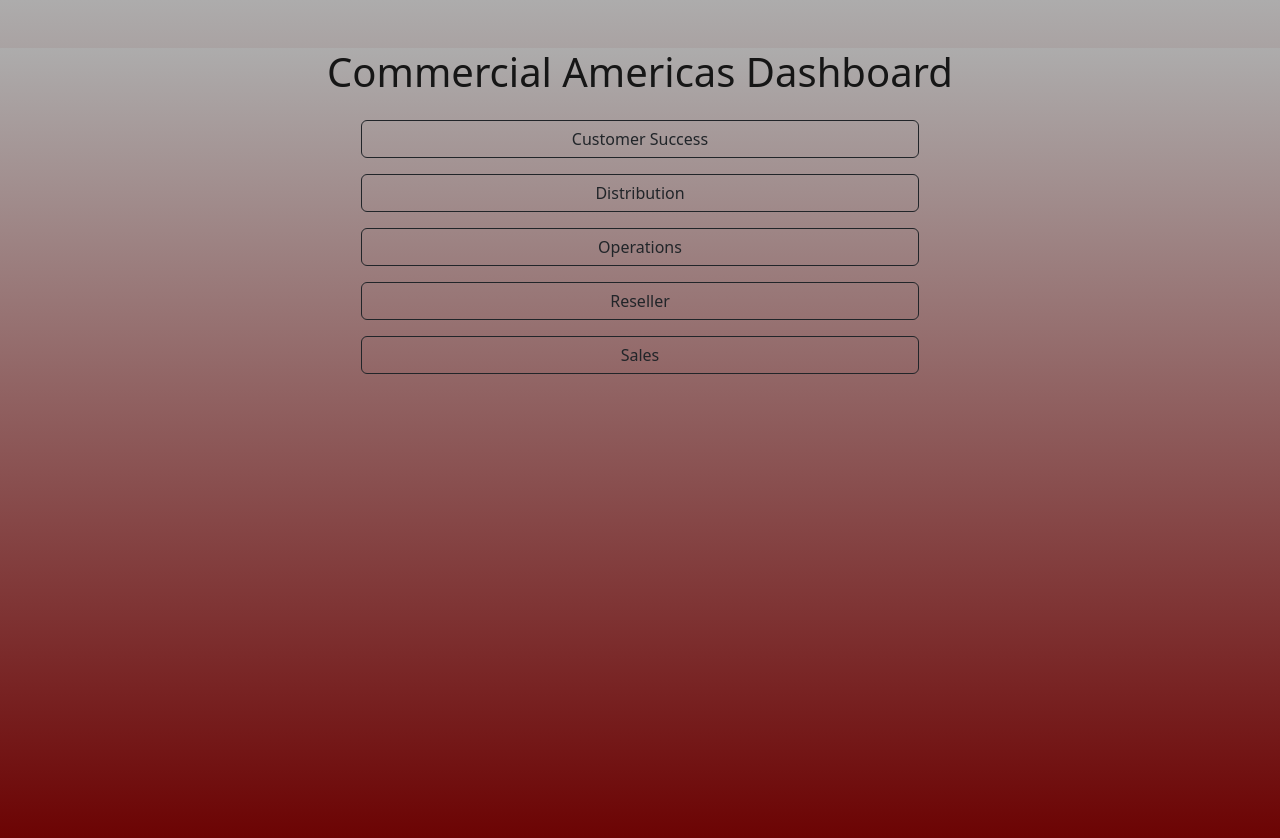
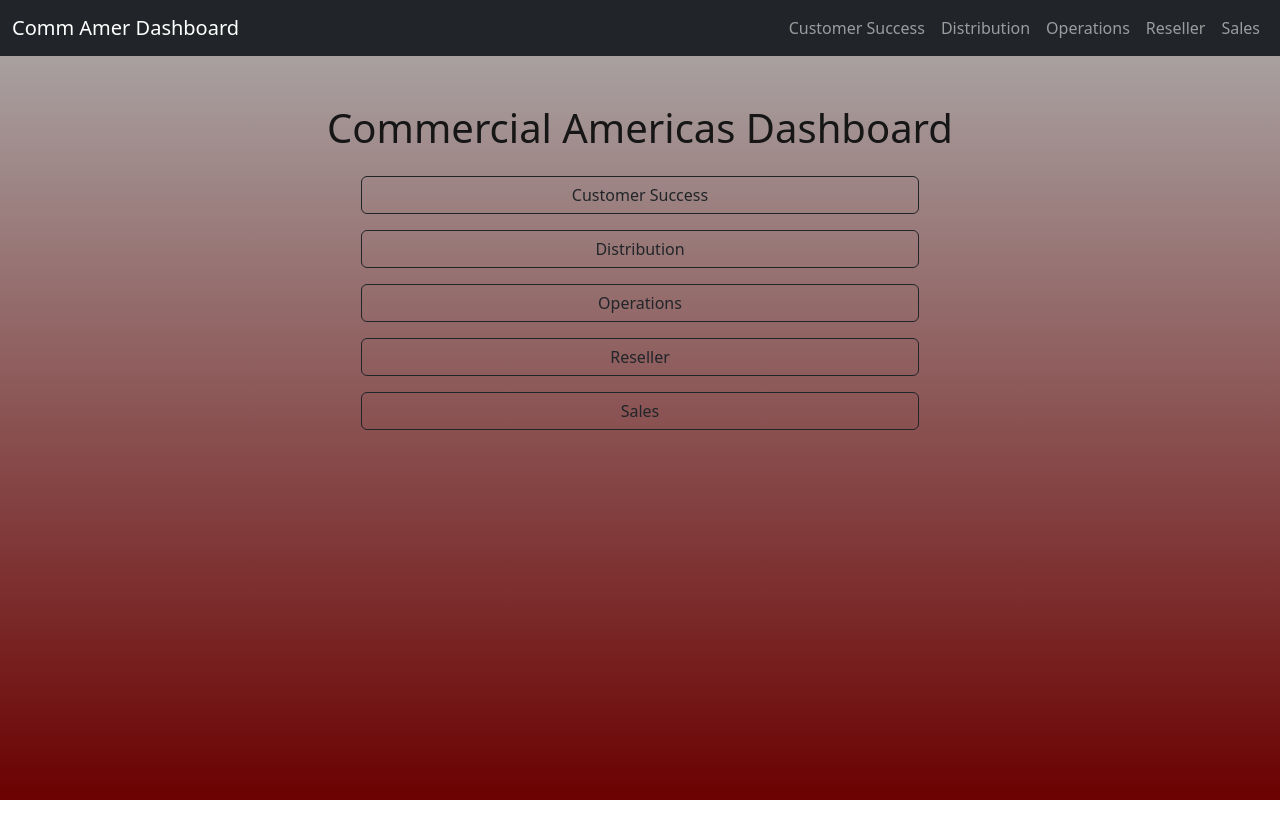
Before and after one commit to hicks08805/comm-amer-dashboard, a React (Create React App) app: page / in a window 1280 px wide. Shown: the top 838 px of the page. After the commit the page ends 800 px from the top, so only its background shows below. Built offline with nearby package versions, Linux system fonts and the light colour scheme.

Commit message:
adding navbar

```diff
--- a/public/index.html
+++ b/public/index.html
@@ -41,3 +41,6 @@
     -->
   </body>
 </html>
+
+<link href="https://cdn.jsdelivr.net/npm/bootstrap@5.3.3/dist/css/bootstrap.min.css" rel="stylesheet" />
+<script src="https://cdn.jsdelivr.net/npm/bootstrap@5.3.3/dist/js/bootstrap.bundle.min.js"></script>
--- a/src/App.js
+++ b/src/App.js
@@ -54,6 +54,46 @@
   );
 }
 
+function Navbar() {
+  return (
+    <nav className="navbar navbar-expand-lg navbar-dark bg-dark">
+      <div className="container-fluid">
+        <Link className="navbar-brand" to="/">Comm Amer Dashboard</Link>
+        <button
+          className="navbar-toggler"
+          type="button"
+          data-bs-toggle="collapse"
+          data-bs-target="#navbarNav"
+          aria-controls="navbarNav"
+          aria-expanded="false"
+          aria-label="Toggle navigation"
+        >
+          <span className="navbar-toggler-icon"></span>
+        </button>
+        <div className="collapse navbar-collapse" id="navbarNav">
+          <ul className="navbar-nav ms-auto">
+            <li className="nav-item">
+              <Link className="nav-link" to="/page1">Customer Success</Link>
+            </li>
+            <li className="nav-item">
+              <Link className="nav-link" to="/page2">Distribution</Link>
+            </li>
+            <li className="nav-item">
+              <Link className="nav-link" to="/page3">Operations</Link>
+            </li>
+            <li className="nav-item">
+              <Link className="nav-link" to="/page4">Reseller</Link>
+            </li>
+            <li className="nav-item">
+              <Link className="nav-link" to="/page5">Sales</Link>
+            </li>
+          </ul>
+        </div>
+      </div>
+    </nav>
+  );
+}
+
 export default function App() {
   return (
     <div style={{
@@ -61,7 +101,9 @@
       minWidth: '100vw',
       background: 'linear-gradient(to bottom,rgb(173, 172, 172),rgb(107, 1, 1))',
     }}>
+
     <Router>
+      <Navbar />
       <Routes>
         <Route path="/" element={<Home />} />
 
```
